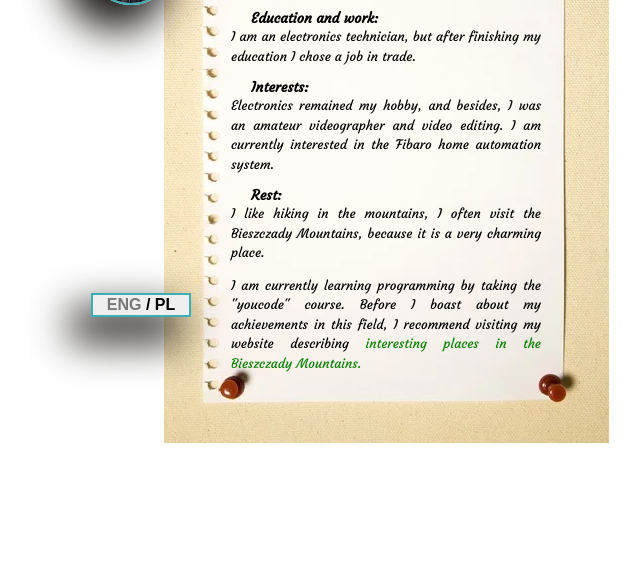
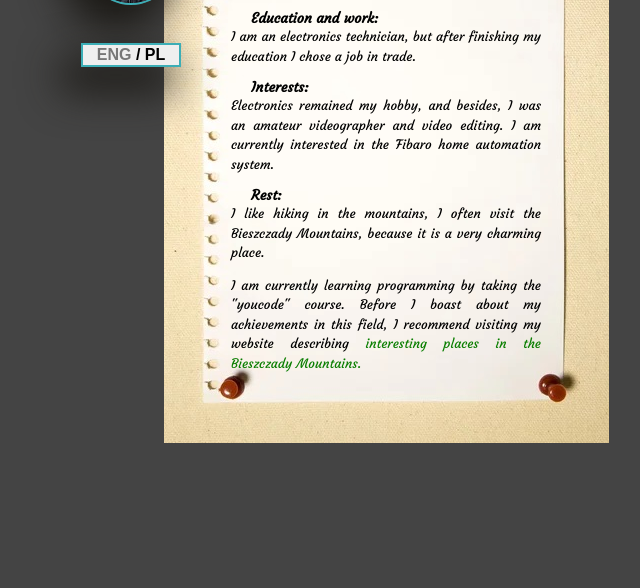
Before and after one commit to mariuszmmm/homepage, a plain HTML site: page index.html in a window 1280 px wide. Shown: the part 212-800 px from the top of the page, without its empty margins (254-894 px from the left). Drawn offline with nearby package versions, Linux system fonts and the light colour scheme.

Commit message:
added background-color

```diff
--- a/css/section.css
+++ b/css/section.css
@@ -23,8 +23,8 @@
     width: 100px;
     border: 2px solid #3caeb6;
     position: fixed;
-    margin-left: -140px;
-    margin-top: 400px;
+    margin-left: -150px;
+    margin-top: 150px;
     box-shadow: -15px 20px 40px 5px #1b1915;
 }
 
--- a/css/style.css
+++ b/css/style.css
@@ -7,6 +7,7 @@ html {
 }
 
 .body {
+    background-color: #444;
     font-family: 'Courgette', cursive;
     background-image: url("../images/background.jpg");
     resize: both;
```
